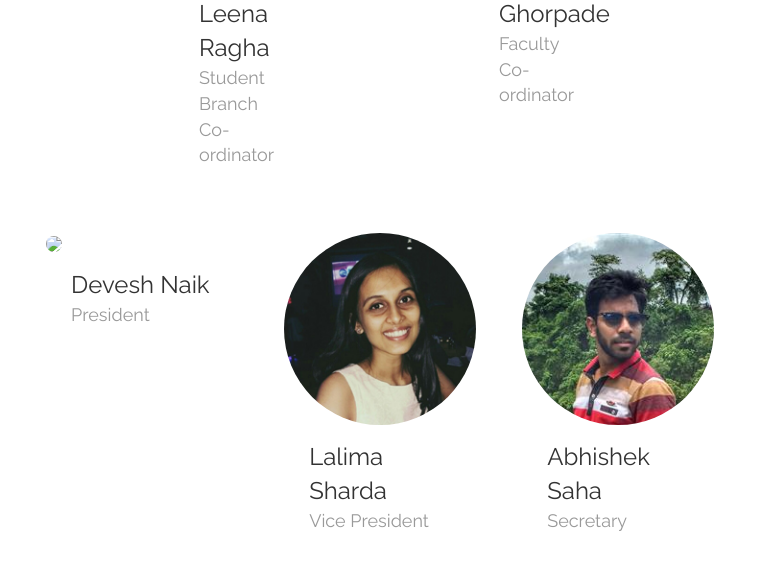
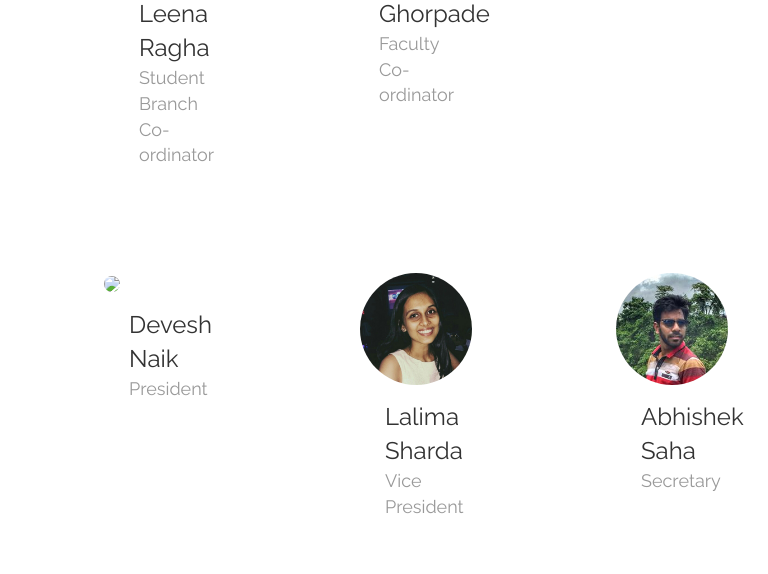
Before and after one commit to neelgeek/CSIRait-Website, a PHP site: page /index.html in a window 768 px wide. Shown: the part 5782-6356 px from the top of the page. Run offline with PHP 8.4, Linux system fonts and the light colour scheme; some libraries are stand-ins or nearby versions.

Commit message:
Resolved conflicts

```diff
--- a/css/style.css
+++ b/css/style.css
@@ -917,17 +917,10 @@
         padding: 0px !important;
     }
 
-<<<<<<< HEAD
+
     .card-block-3 {
         padding: 40px !important;
-=======
-    .card-block {
-        padding: 0px !important;
-    }
 
-    .card-block-3 {
-        padding: 0px !important;
->>>>>>> 308b37aea357de8c820ed1da4ff79b1417c52a93
     }
 
     .padding30 {
@@ -947,11 +940,9 @@
     padding: 40px;
 }
 .card-block-3 {
-<<<<<<< HEAD
+
     padding: 65px;
-=======
-    padding: 60px;
->>>>>>> 308b37aea357de8c820ed1da4ff79b1417c52a93
+
 }
 .card-block {
     padding: 30px !important;
```
Also changed, not shown: css/membership.css (+1 -24 lines).
